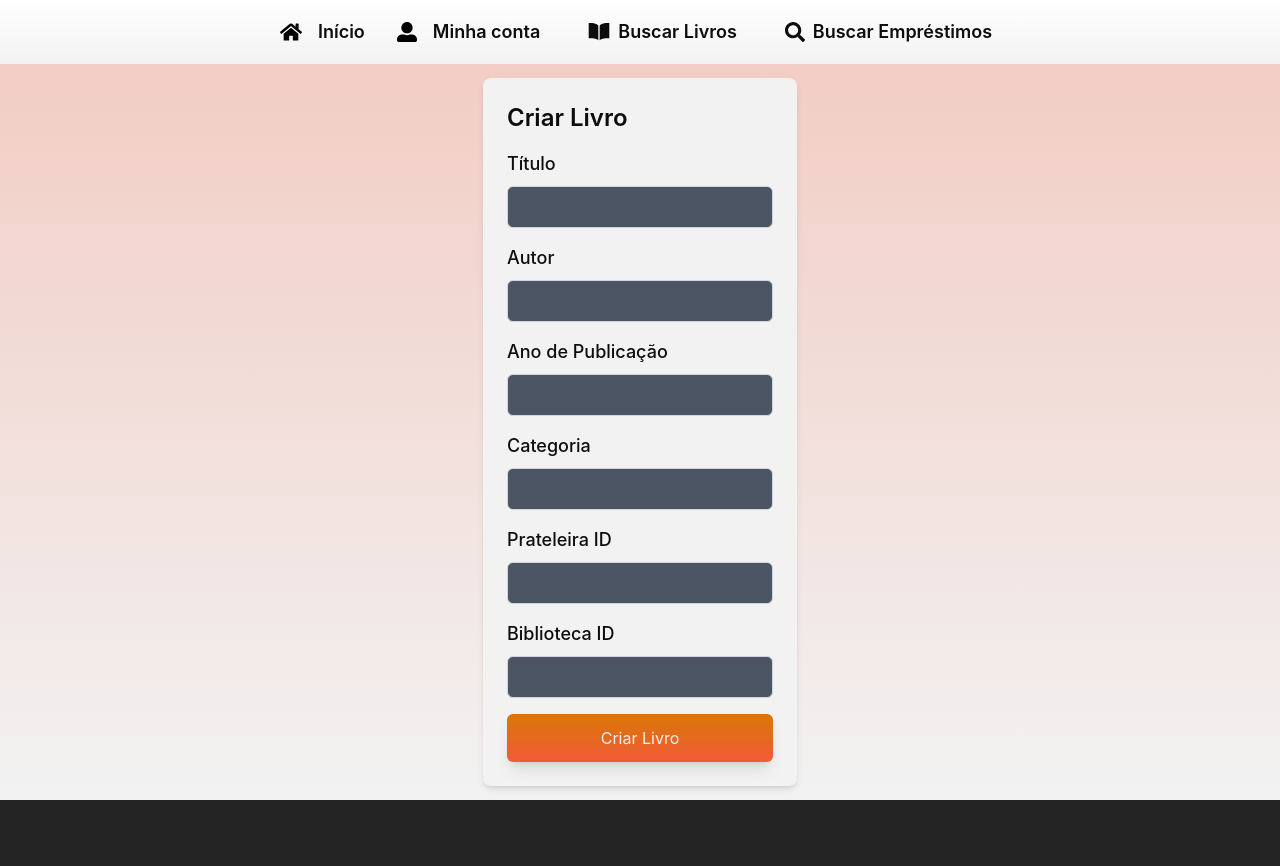
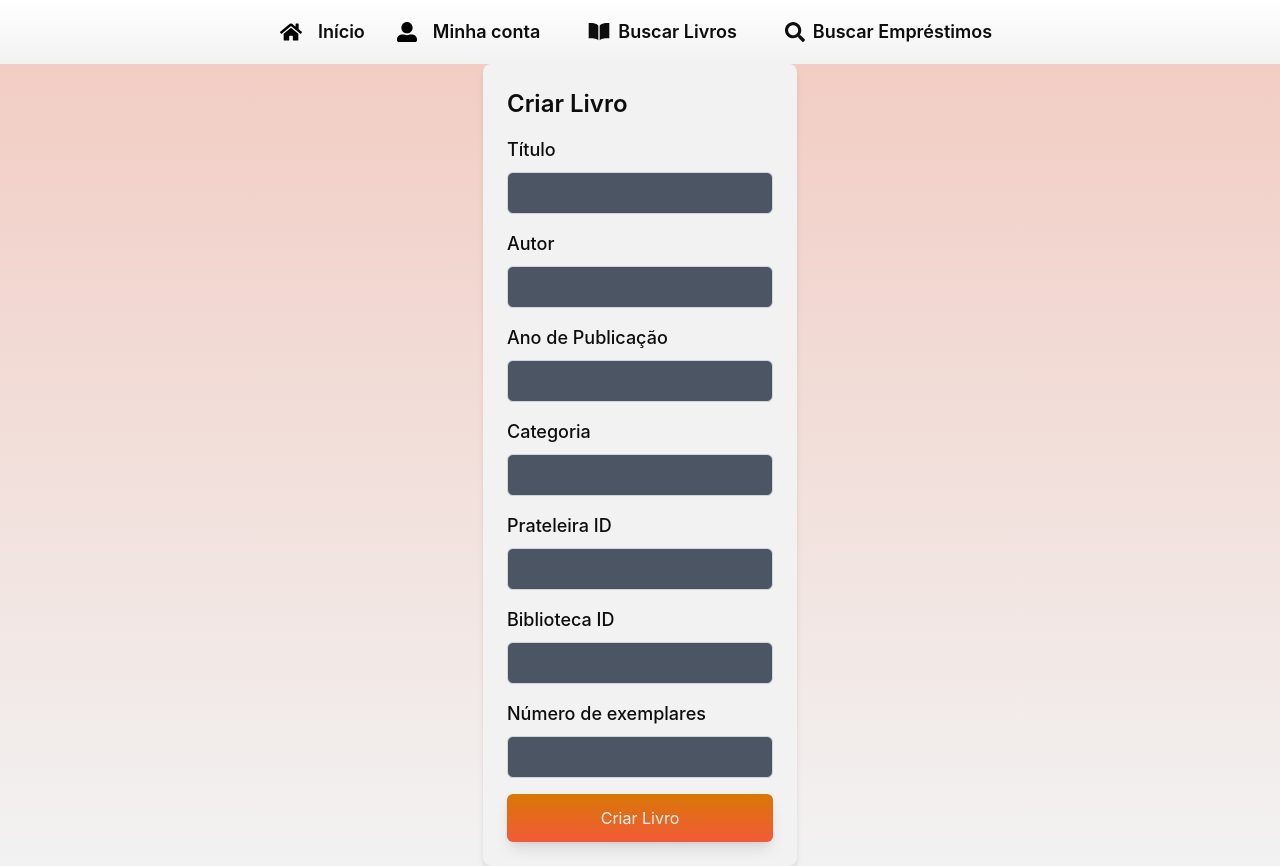
Before and after one commit to GabrielGravina/LibraNET, a React (Vite) app in the folder frontend/: page /livros/criar in a window 1280 px wide. Before the commit the page ends 800 px from the top, so only its background shows below. Built offline with nearby package versions, Linux system fonts and the light colour scheme.

Commit message:
Adicionando campo para quantos exemplares serão criados pra cada novo livro criado

```diff
--- a/frontend/src/pages/CreateBookPage.jsx
+++ b/frontend/src/pages/CreateBookPage.jsx
@@ -10,6 +10,7 @@ function CreateBookPage() {
   const [prateleiraId, setPrateleiraId] = useState(""); // Adicionando o estado para prateleira_id
   const [bibliotecaId, setBibliotecaId] = useState(""); // Adicionando o estado para biblioteca_id
   const [errorMessage, setErrorMessage] = useState("");
+  const [quantidadeExemplares, setQuantidadeExemplares] = useState("")
   const [isSubmitting, setIsSubmitting] = useState(false);
 
   const navigate = useNavigate();
@@ -52,11 +53,12 @@ function CreateBookPage() {
       autor,
       ano_publicacao: anoPublicacao,
       categoria,
-      prateleira_id: prateleiraId,  // Adicionando prateleira_id ao corpo da requisição
-      biblioteca_id: bibliotecaId,  // Adicionando biblioteca_id ao corpo da requisição
+      prateleira_id: prateleiraId,
+      biblioteca_id: bibliotecaId,
+      quantidade_exemplares: quantidadeExemplares
     };
 
-    console.log("Dados do livro enviados:", newBook); // Log para verificar os dados enviados
+    console.log("Dados do livro enviados:", newBook);
 
     try {
       const response = await fetch("http://127.0.0.1:5000/api/livros", {
@@ -186,6 +188,21 @@ function CreateBookPage() {
                 />
                 </div>
 
+                {/* Campo para número de exemplares que serão criados */}
+                <div className="mb-4">
+                <label htmlFor="bibliotecaId" className="block text-lg font-medium mb-2">
+                    Número de exemplares
+                </label>
+                <input
+                    type="number"
+                    id="quantidadeExemplares"
+                    className="w-full p-2 border bg-gray-600 border-gray-300 rounded-md text-white"
+                    value={quantidadeExemplares}
+                    onChange={(e) => setQuantidadeExemplares(e.target.value)}
+                    required
+                />
+                </div>
+
                 {/* Botão de submit */}
                 <button
                 type="submit"
```
Also changed, not shown: 2 other files (tests, documents, lock files or other folders).
